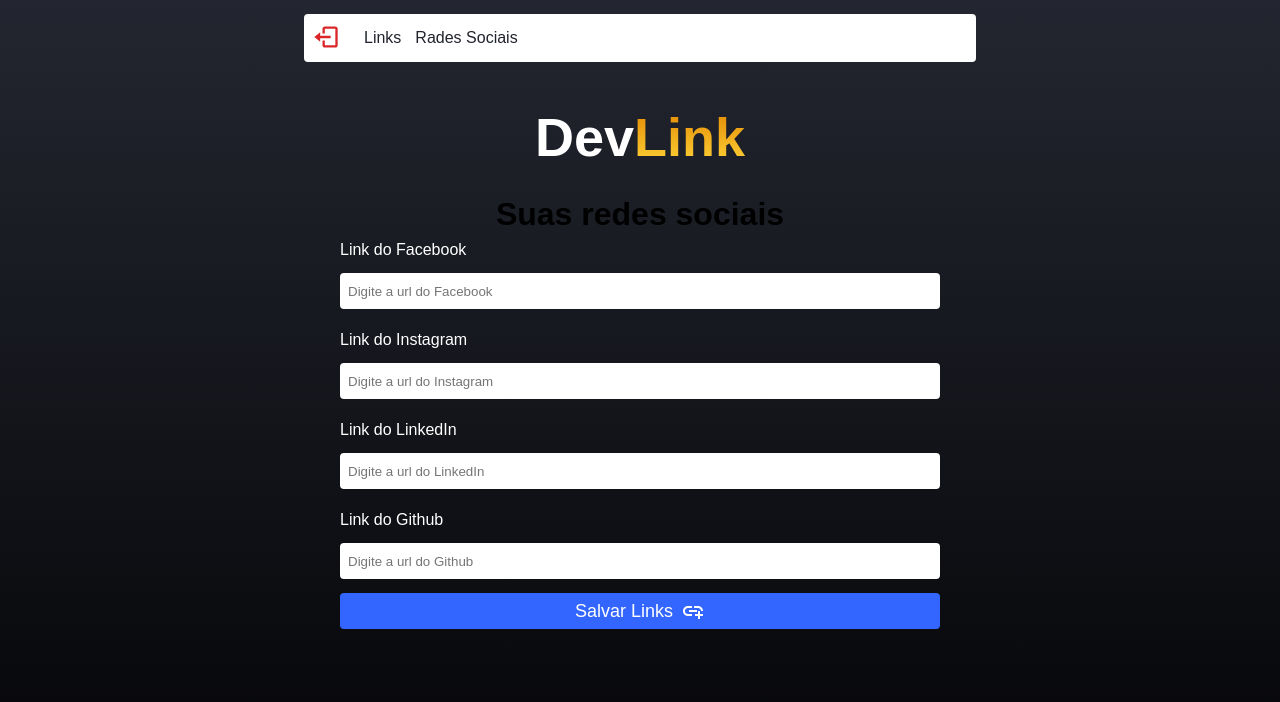
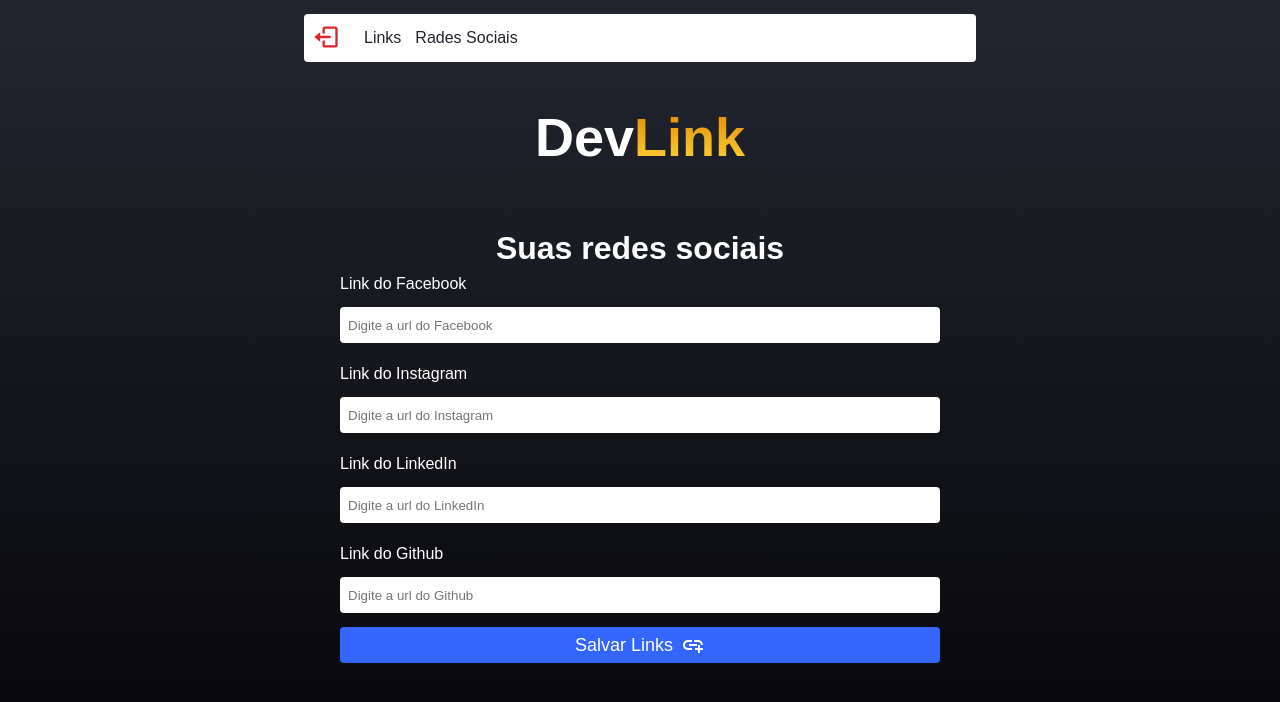
Before and after one commit to RenanRodriguesRecife/GerenciadorLinks_React-NATIVE, a React (Create React App) app in the folder devlink/: page /admin/social in a window 1280 px wide. Shown: the top 702 px of the page. Built offline with nearby package versions, Linux system fonts and the light colour scheme; no server answers; the database is empty; sample sign-in values are in the browser's storage.

Commit message:
network style

```diff
--- a/devlink/src/pages/Networks/networks.css
+++ b/devlink/src/pages/Networks/networks.css
@@ -0,0 +1,4 @@
+.title-social{
+    color: #FFF;
+    margin-top: 34px;
+}
```
